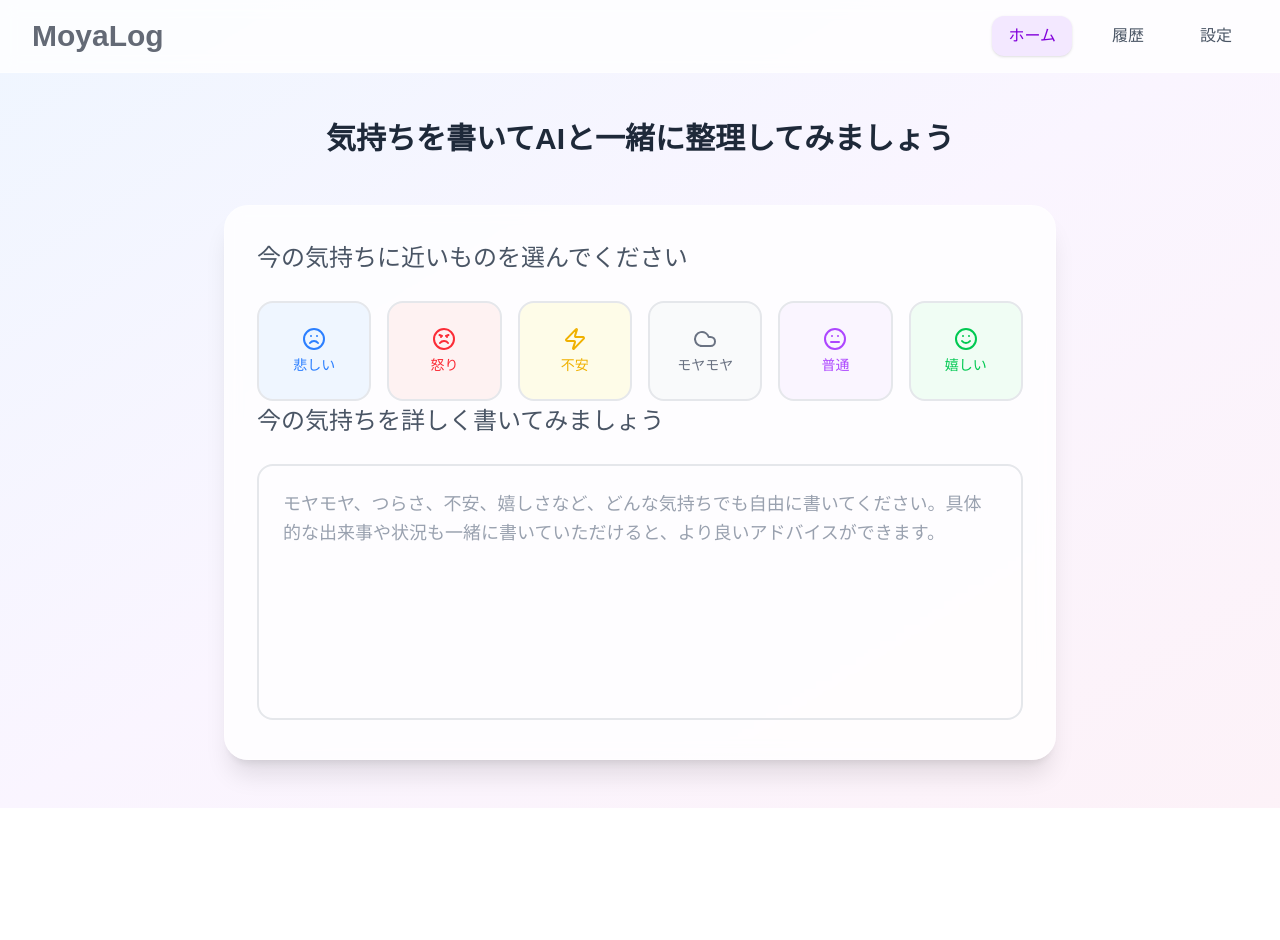
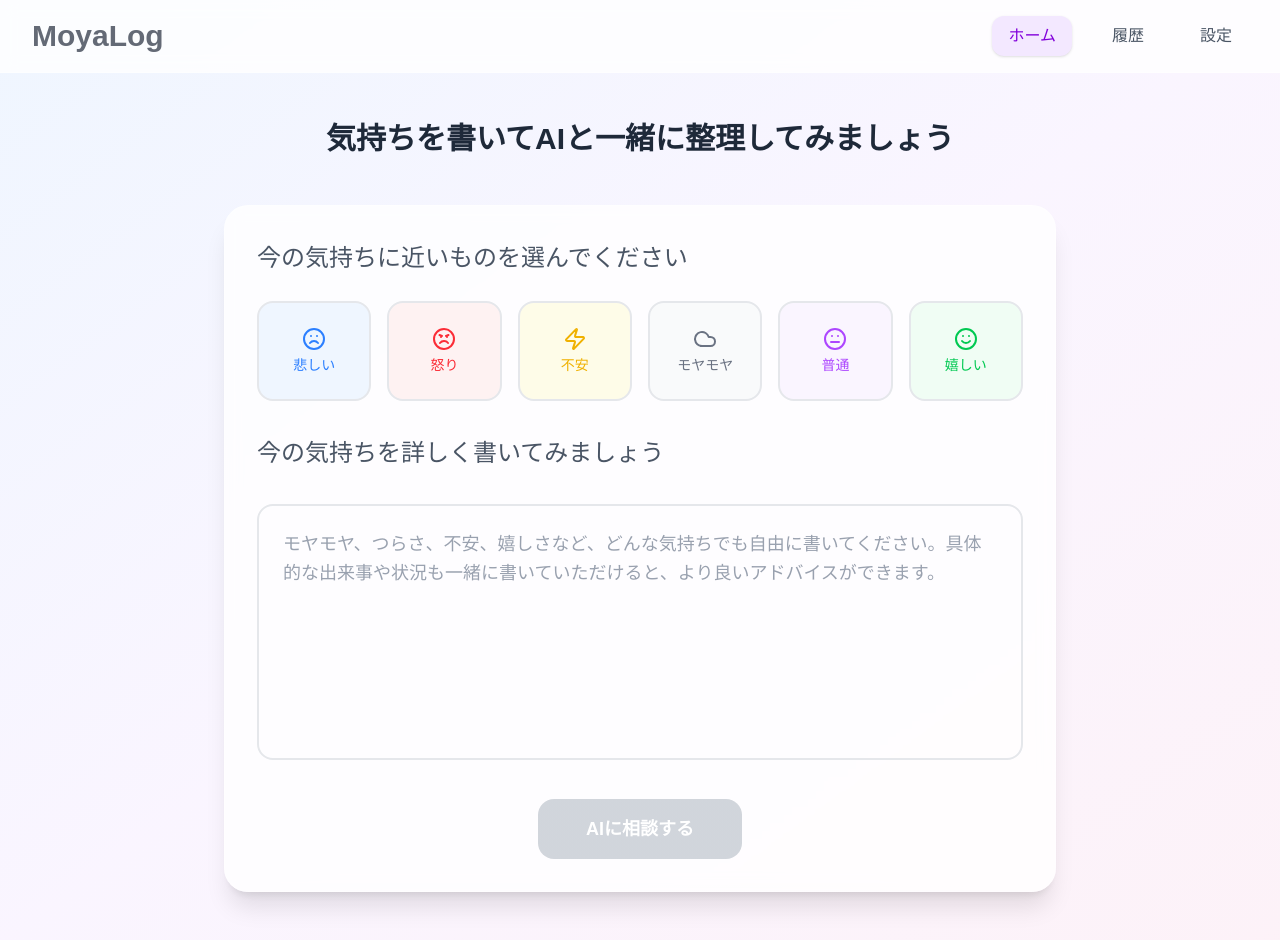
Before and after one commit to yuki-o-tech/moyalog-ai, a Next.js app: page /home in a window 1280 px wide. Before the commit the page ends 808 px from the top, so only its background shows below. Built offline with nearby package versions, Linux system fonts and the light colour scheme.

Commit message:
feat: add Button component

```diff
--- a/src/app/home/page.tsx
+++ b/src/app/home/page.tsx
@@ -1,16 +1,37 @@
 "use client"
 import { useState } from "react"
+import { useRouter } from "next/navigation"
 
 import { Card } from "@/components/Card"
 import { MoodButton } from "@/components/MoodButton"
 import { PageTitle } from "@/components/PageTitle"
 import { SectionTitle } from "@/components/SectionTitle"
+import { Button } from "@/components/Button"
 import { moods } from "@/data/moods"
 
 const Home = () => {
+  const router = useRouter()
   const [selectedMood, setSelectedMood] = useState<string | null>(null)
   const [input, setInput] = useState("")
+  const [isDisabled, setIsDisabled] = useState(false)
   const [isLoading, setIsLoading] = useState(false)
+
+  const handleSubmit = async () => {
+    if (input.trim() && selectedMood) {
+      setIsLoading(true)
+      setIsDisabled(true)
+      const params = new URLSearchParams({
+        content: input,
+        mood: selectedMood,
+        timestamp: new Date().toISOString(),
+      }).toString()
+
+      setTimeout(() => {
+        setIsLoading(false)
+        router.push(`/advice?${params}`)
+      }, 2000)
+    }
+  }
 
   return (
     <div className="container mx-auto px-8 py-12 max-w-4xl">
@@ -18,8 +39,8 @@ const Home = () => {
         <PageTitle title="気持ちを書いてAIと一緒に整理してみましょう" />
       </div>
       <Card>
-        <SectionTitle title="今の気持ちに近いものを選んでください" />{" "}
-        <div className="grid grid-cols-3 md:grid-cols-6 gap-4">
+        <SectionTitle title="今の気持ちに近いものを選んでください" />
+        <div className="grid grid-cols-3 md:grid-cols-6 gap-4 mb-8">
           {moods.map((mood) => (
             <MoodButton
               key={mood.id}
@@ -30,7 +51,9 @@ const Home = () => {
             />
           ))}
         </div>
-        <SectionTitle title="今の気持ちを詳しく書いてみましょう" />
+        <div className="mb-8">
+          <SectionTitle title="今の気持ちを詳しく書いてみましょう" />
+        </div>
         <textarea
           value={input}
           onChange={(e) => setInput(e.target.value)}
@@ -38,6 +61,14 @@ const Home = () => {
           className="w-full h-64 p-6 border-2 border-gray-200 rounded-2xl resize-none focus:border-purple-300 focus:outline-none focus:ring-4 focus:ring-purple-100 transition-all duration-200 text-gray-700 placeholder-gray-400 leading-relaxed text-lg"
           disabled={isLoading}
         />
+        <div className="flex justify-center mt-8">
+          <Button
+            label="AIに相談する"
+            isLoading={isLoading}
+            isDisabled={!input.trim() || !selectedMood || isLoading}
+            handleSubmit={handleSubmit}
+          />
+        </div>
       </Card>
     </div>
   )
--- /dev/null
+++ b/src/components/Button.tsx
@@ -0,0 +1,31 @@
+import { Loader2 } from "lucide-react"
+
+interface ButtonProps {
+  label: string
+  isLoading: boolean
+  isDisabled?: boolean
+  handleSubmit: () => void
+}
+
+export const Button = ({
+  label,
+  isLoading,
+  isDisabled,
+  handleSubmit,
+}: ButtonProps) => {
+  return (
+    <button
+      onClick={handleSubmit}
+      disabled={isDisabled}
+      className="bg-gradient-to-r from-purple-400 to-pink-400 text-white font-semibold py-4 px-12 rounded-2xl disabled:from-gray-300 disabled:to-gray-300 disabled:cursor-not-allowed transition-all duration-200 hover:shadow-lg hover:scale-105 active:scale-95 flex items-center justify-center gap-3 text-lg"
+    >
+      {isLoading ? (
+        <>
+          <Loader2 className="w-6 h-6 animate-spin" />
+        </>
+      ) : (
+        label
+      )}
+    </button>
+  )
+}
```
